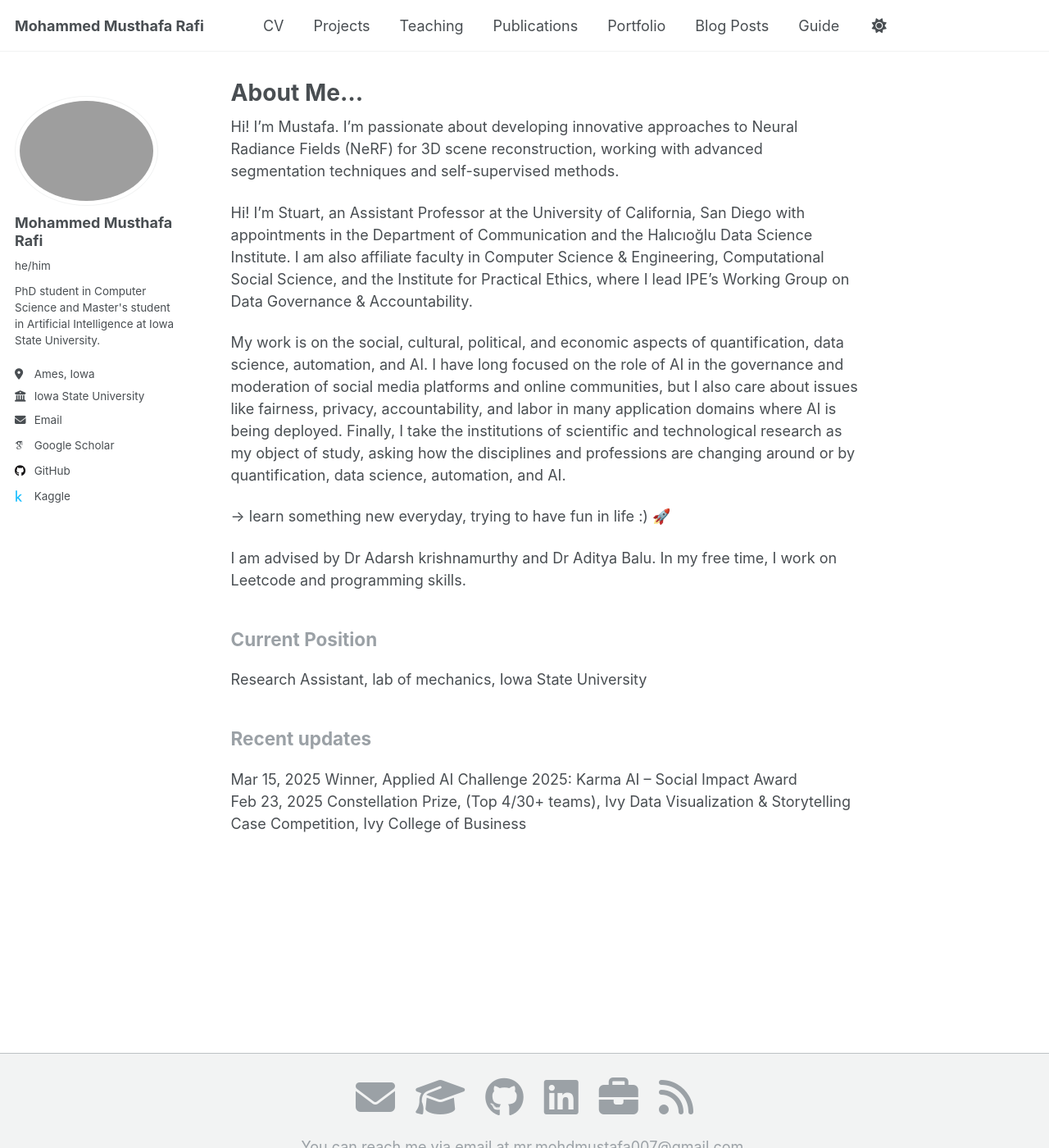
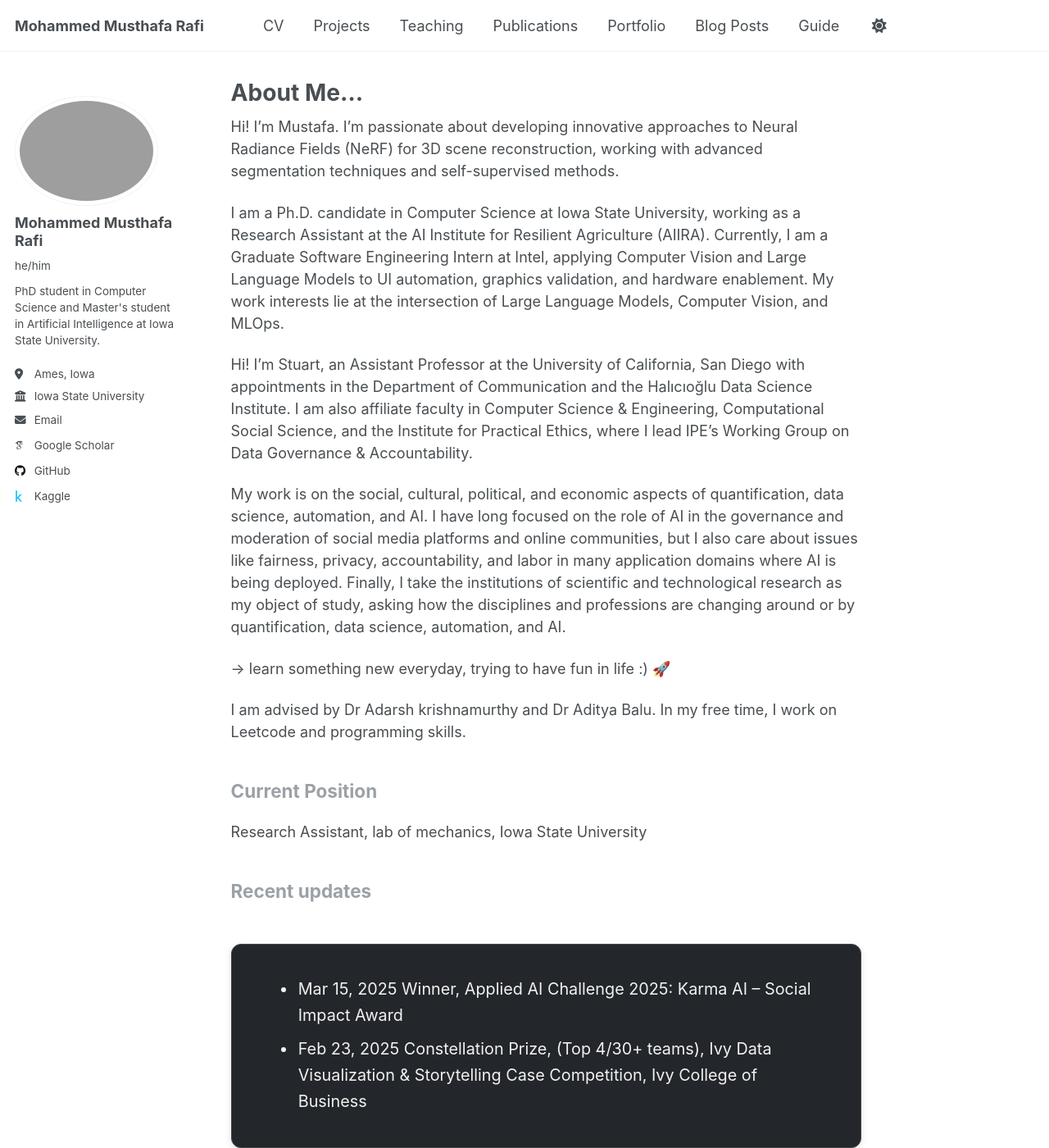
Before and after one commit to itsMustafamr/itsmustafamr.github.io, a Jekyll site: the page built from _pages/about.md, in a window 1280 px wide and 1400 px high. Shown: the whole window at 82% size. Built offline with Jekyll 4.4.1, drawn with Linux system fonts in a browser that asks for light colours; some web fonts are replaced.

Commit message:
i have added about me and custom css commands here

```diff
--- a/_pages/about.md
+++ b/_pages/about.md
@@ -11,6 +11,9 @@ redirect_from:
 
 <!-- I am doing my Master's in Artificial Intelligence at Iowa State University along with my PhD in Computer Science. My research involves developing innovative approaches to Neural Radiance Fields (NeRF) for 3D scene reconstruction, focusing on novel capture setups with stationary cameras and rotating objects. I work with advanced segmentation techniques, self-supervised methods like NeRF-SOS, and attention-aware architectures for automatic object discovery and clean 3D reconstruction. -->
 Hi! I'm Mustafa. I'm passionate about developing innovative approaches to Neural Radiance Fields (NeRF) for 3D scene reconstruction, working with advanced segmentation techniques and self-supervised methods.
+
+I am a Ph.D. candidate in Computer Science at Iowa State University, working as a Research Assistant at the AI Institute for Resilient Agriculture (AIIRA). Currently, I am a Graduate Software Engineering Intern at Intel, applying Computer Vision and Large Language Models to UI automation, graphics validation, and hardware enablement. My work interests lie at the intersection of Large Language Models, Computer Vision, and MLOps.
+
 
 Hi! I’m Stuart, an Assistant Professor at the University of California, San Diego with appointments in the Department of Communication and the Halıcıoğlu Data Science Institute. I am also affiliate faculty in Computer Science & Engineering, Computational Social Science, and the Institute for Practical Ethics, where I lead IPE’s Working Group on Data Governance & Accountability.
 
@@ -28,12 +31,18 @@ Bachelor of Science in Electrical and Electronics Engineering, APJ Abdul Kalam T
  -->
 
 ## Recent updates
+
+<div class="updates-block">
+  <ul>
+    <li>Mar 15, 2025  Winner, Applied AI Challenge 2025: Karma AI – Social Impact Award</li>
+    <li>Feb 23, 2025  Constellation Prize, (Top 4/30+ teams), Ivy Data Visualization & Storytelling Case Competition, Ivy College of Business</li>
+  </ul>
+</div>
+
 <!-- Mar 10, 2024	New NSF Grant on AI-enabled Atomic Force Microscopy
 Feb 15, 2024	Our paper "DIMAT: Decentralized Iterative Merging-and-Training for Deep Learning Models" accepted to CVPR 2024!
 Jan 20, 2024	Excited to announce our NSF EAGER award on "LLM-Powered Framework for G-Code Comprehension and Retrieval" ($200,000)!
 Dec 05, 2023	Our paper on "Neural PDE Solvers for Irregular Domains" accepted to Computer-Aided Design journal! -->
-Mar 15, 2025  Winner, Applied AI Challenge 2025: Karma AI – Social Impact Award
-Feb 23, 2025  Constellation Prize, (Top 4/30+ teams), Ivy Data Visualization & Storytelling Case Competition, Ivy College of Business
 <!-- Oct 15, 2023	Our team was a finalist in the NSF NAMRC Bluesky Manufacturing Competition for our work on "Conversational AI as a game-changer in manufacturing"! -->
 <!--
 This is the front page of a website that is powered by the [Academic Pages template](https://github.com/academicpages/academicpages.github.io) and hosted on GitHub pages. [GitHub pages](https://pages.github.com) is a free service in which websites are built and hosted from code and data stored in a GitHub repository, automatically updating when a new commit is made to the repository. This template was forked from the [Minimal Mistakes Jekyll Theme](https://mmistakes.github.io/minimal-mistakes/) created by Michael Rose, and then extended to support the kinds of content that academics have: publications, talks, teaching, a portfolio, blog posts, and a dynamically-generated CV. You can fork [this template](https://github.com/academicpages/academicpages.github.io) right now, modify the configuration and markdown files, add your own PDFs and other content, and have your own site for free, with no ads! -->
--- a/assets/css/custom.css
+++ b/assets/css/custom.css
@@ -142,3 +142,54 @@ html[data-theme="dark"] .page__hero {
     background-color: var(--global-bg-color) !important;
     background-image: none !important;
 }
+
+/* Updates Block - works for both dark and light mode */
+.updates-block {
+  border-radius: 12px;
+  padding: 2em 2em 1.5em 2em;
+  margin: 2em 0;
+  font-size: 1.1em;
+  background: #23262a; /* Default for dark mode */
+  color: #f1f1f1;
+  border: 1px solid #333;
+  box-shadow: 0 2px 8px rgba(0,0,0,0.12);
+  transition:
+    background 0.3s,
+    color 0.3s,
+    box-shadow 0.3s,
+    border 0.3s,
+    transform 0.2s;
+}
+
+/* Light mode */
+body:not(.dark-mode) .updates-block {
+  background: #23262a !important;
+  color: #f1f1f1 !important;
+  border: 1px solid #444 !important;
+}
+
+/* Dark mode */
+body.dark-mode .updates-block {
+  background: #181a1b;
+  color: #f1f1f1;
+  border: 1px solid #333;
+}
+
+/* List styling inside updates block */
+.updates-block ul {
+  list-style-type: disc;
+  padding-left: 2em;
+  margin: 0;
+}
+.updates-block li {
+  margin-bottom: 0.75em;
+  padding-left: 0.1em;
+  line-height: 1.6;
+}
+
+/* Hover effect for both modes */
+.updates-block:hover {
+  box-shadow: 0 4px 24px rgba(0,0,0,0.18);
+  border-color: #4f8cff;
+  transform: translateY(-2px) scale(1.01);
+}
```
